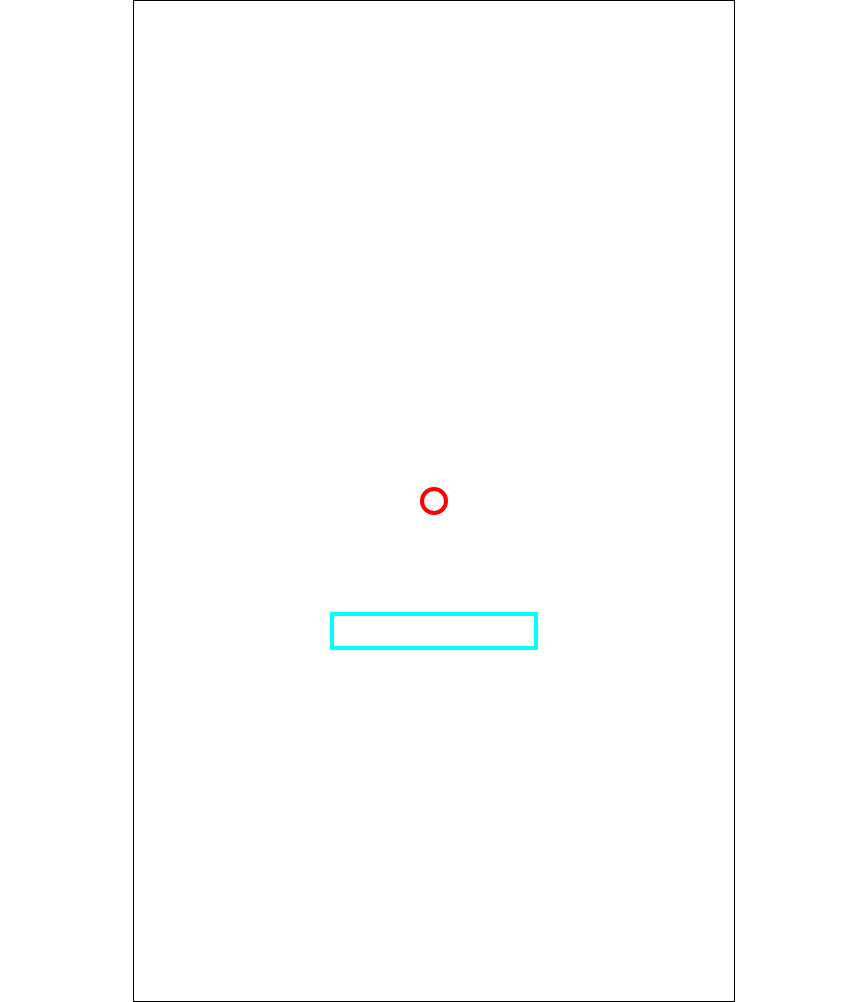
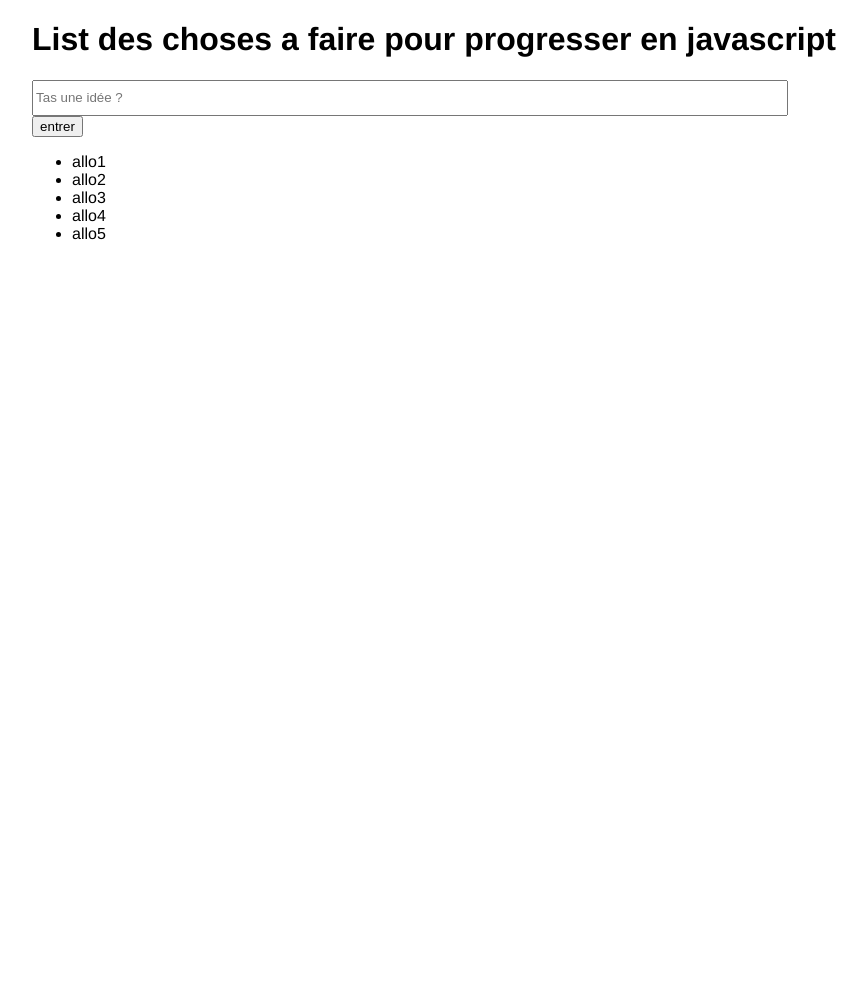
Before and after one commit to hakimoss/hakimoss.github.io, a plain HTML site: page index.html in a window 1280 px wide. Shown: the whole page, without its empty margins (206-1073 px from the left). After the commit the page ends 800 px from the top, so only its background shows below. Drawn offline with Linux system fonts and the light colour scheme.

Commit message:
je suis blocké(list)

```diff
--- a/index.html
+++ b/index.html
@@ -1,18 +1,30 @@
 <!DOCTYPE html>
-<html lang="fr">
+<html lang="en">
 <head>
-        <meta charset="UTF-8">
-        <meta name="viewport" content="width=device-width, initial-scale=1.0">
-        <link rel="stylesheet" href="style.css">
-        <title>Premier jeux</title>
+    <meta charset="UTF-8">
+    <meta name="viewport" content="width=device-width, initial-scale=1.0">
+    <link rel="stylesheet" href="style.css">
+    <title>Liste des chose a faire</title>
 </head>
 <body>
-        <div id="ensemble">
+    <div id="container">
+        <h1>List des choses a faire pour progresser en javascript</h1>
+        <form>
+            <input type="text" name="chose_a_faire" id="chant_principale" placeholder="Tas une idée ?">
+            <button id="btn_enter">entrer</button>
 
-            <div id="raquette"></div>
-            <div id="balle"></div>
+            <ul id="ul">
+                <li id="li1">allo1</li>
+                <li>allo2</li>
+                <li>allo3</li>
+                <li>allo4</li>
+                <li>allo5</li>
+            </ul>
 
-        </div>
-        <script src="script/script.js"></script>
+
+        </form>
+
+    </div>
+    <script src="main.js"></script>
 </body>
 </html>
--- /dev/null
+++ b/main.js
@@ -0,0 +1,35 @@
+
+/*
+let btnEnter = document.querySelector('#btn_enter');
+
+btnEnter.addEventListener('click', () =>{
+    chant1 = document.getElementById("chant_principale").value,
+    document.getElementById("li1").innerHTML = chant1;
+});
+
+*/
+
+
+/*
+ function addLi() {
+     let txtVal = document.getElementById('chant_principale').value,
+        listNode = document.getElementById('list'),
+        liNode = document.createElement('LI'),
+        txtNode = document.createTextNode(txtVal);
+
+        liNode.appendChild(txtNode);
+        listNode.appendChild(liNode);
+ }
+
+ */
+let btnEnter = document.querySelector('#btn_enter');
+chant1 = document.getElementById("chant_principale").value;
+var tag = document.getElementsByTagName("ul");
+
+
+                btnEnter.addEventListener('click', () =>{
+                    chant1 = document.getElementById("chant_principale").value;
+                    for (var i = 0; i < tag.length; i++ ){
+                    tag[i].innerHTML = chant1;
+                }
+                })
--- a/script/script.js
+++ /dev/null
@@ -1,19 +0,0 @@
-
-
-document.onmousemove = suitsouris;
-
-function suitsouris()
-{
-    if(navigator.appName == "Microsoft Internet Explorer")
-    {
-        var x = event.x+document.body.scrollLeft;
-
-    }
-    else
-    {
-        var x = event.pageX;
-
-    }
-    document.getElementById("raquette").style.left = (x+1)+'px';
-
-}
--- a/style.css
+++ b/style.css
@@ -1,34 +1,15 @@
-body{
+body {
     margin: 0;
+    font-family: 'Franklin Gothic Medium', 'Arial Narrow', Arial, sans-serif;
     display: flex;
-    justify-content: center;
-
-}
-
-#ensemble{
-    border: 1px solid black;
-    height: 1000px;
-    width: 600px;
-    display: flex;
+    flex-direction: column;
     justify-content: center;
     align-items: center;
 }
 
-#raquette{
-    border: 4px solid cyan;
-    background: white;
-    width: 200px;
+#chant_principale {
+    display: inline-block;
+    width: 93%;
     height: 30px;
-    align-self: flex-end;
-    position: absolute;
-    display: block;
-    bottom: 150px;
+    position: relative;
 }
-
-#balle {
-    height: 20px;
-    width: 20px;
-    border: 4px solid red;
-    border-radius: 50%;
-    position: absolute;
-}
```
